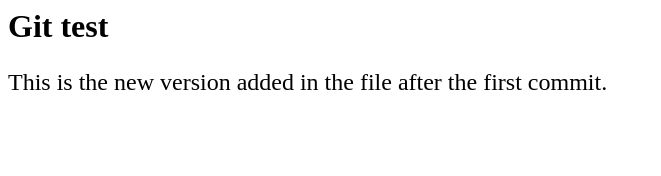
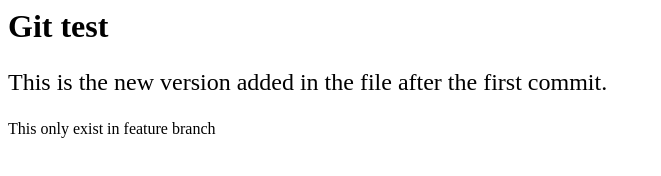
Before and after one commit to theantp/fromGit, a plain HTML site: page index.html in a window 1280 px wide. Shown: the whole page, without its empty margins (0-661 px from the left). Drawn offline with Linux system fonts and the light colour scheme.

Commit message:
Only in branch feature

```diff
--- a/index.html
+++ b/index.html
@@ -7,6 +7,7 @@ This is the test for the Git</title>
 <h1>Git test</h1>
 <p style="font-size:24px">This is the new version added in the file
 after the first commit.</p>
+<p>This only exist in feature branch</p>
 </body>
 
 
```
